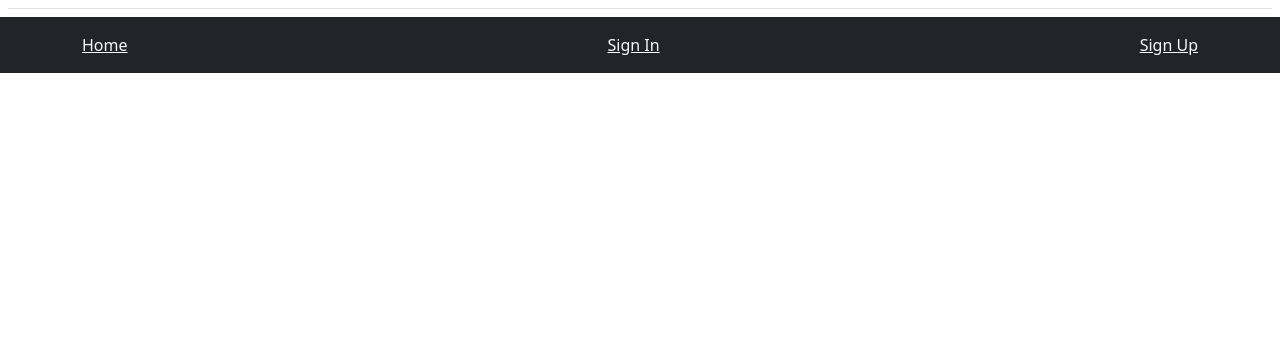
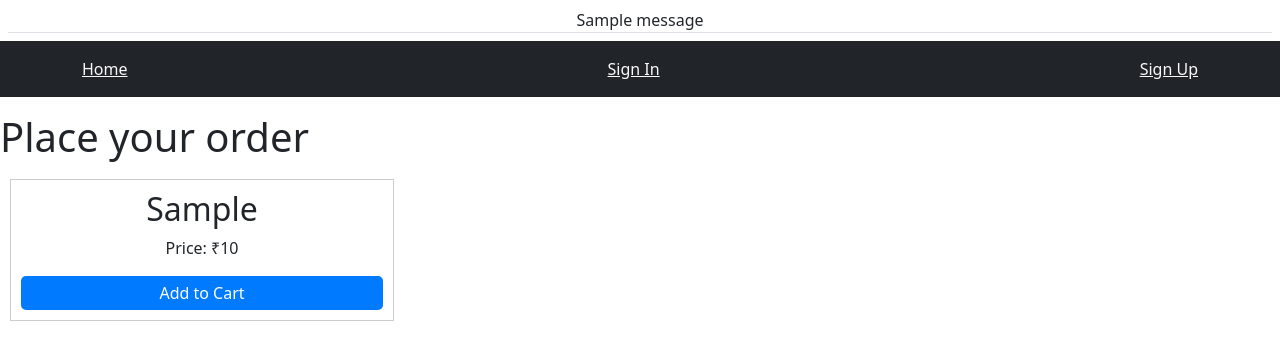
Before and after one commit to rishabh137/Django-Restaurant-App, a Django app: page / in a window 1280 px wide. Shown: the top 360 px of the page. Run offline with Django 5.2, Linux system fonts and the light colour scheme; tables that the repository leaves empty hold one stand-in row (values such as "Sample post"); one stand-in notice (Sample message) is shown.

Commit message:
Cart feature

```diff
--- a/requirements.txt
+++ b/requirements.txt
@@ -13,6 +13,7 @@ oauthlib==3.2.2
 psycopg==3.1.18
 pycparser==2.21
 PyJWT==2.8.0
+python-dotenv==1.0.1
 python3-openid==3.2.0
 requests==2.31.0
 requests-oauthlib==2.0.0
--- a/restr/admin.py
+++ b/restr/admin.py
@@ -1,6 +1,7 @@
 from django.contrib import admin
-from .models import Menu
+from .models import Menu, CartItem
 from django.contrib.auth.admin import UserAdmin
 from django.contrib.auth.models import User, Group
 
 admin.site.register(Menu)
+admin.site.register(CartItem)
--- a/restr/models.py
+++ b/restr/models.py
@@ -1,10 +1,21 @@
 from django.db import models
+from django.contrib.auth.models import User
 
 
 # Create your models here.
 class Menu(models.Model):
     item = models.CharField(max_length=200)
-    price = models.FloatField(max_length=100)
+    price = models.IntegerField(max_length=100)
 
     def __str__(self):
         return self.item
+
+
+class CartItem(models.Model):
+    product = models.ForeignKey(Menu, on_delete=models.CASCADE)
+    quantity = models.PositiveIntegerField(default=0)
+    user = models.ForeignKey(User, on_delete=models.CASCADE)
+    date_added = models.DateTimeField(auto_now_add=True)
+
+    def __str__(self):
+        return f"{self.quantity} x {self.product.item}"
--- a/restr/templates/restr/index.html
+++ b/restr/templates/restr/index.html
@@ -9,6 +9,43 @@
         .form-group {
             margin-top: 10px;
         }
+
+        .owner-login{
+            position: fixed;
+            bottom: 0;
+            color: white;
+            width: 100%;
+            text-align: center;
+            background: #212529;
+            padding: 10px 0;
+        }
+        .product-list {
+            display: flex;
+            flex-wrap: wrap;
+            justify-content: space-between;
+            list-style: none;
+            padding: 0;
+        }
+
+        .product-item {
+            flex: 1;
+            max-width: 30%;
+            margin: 10px;
+            border: 1px solid #ccc;
+            padding: 10px;
+            text-align: center;
+        }
+
+        .buy-now-button {
+            display: block;
+            margin-top: 10px;
+            background-color: #007bff;
+            color: #fff;
+            text-decoration: none;
+            padding: 5px 10px;
+            border-radius: 5px;
+        }
+
     </style>
     {% block extra_head %}
     {% endblock %}
@@ -20,7 +57,7 @@
     {% if messages %}
     <div class="p-2">
         {% for message in messages %}
-        <div class="text-center border-bottom">{{message.name}}</div>
+            <div class="text-center border-bottom">{{message}}</div>
         {% endfor %}
     </div>
     {% endif %}
@@ -30,10 +67,10 @@
             <div><a class="text-light" href="/">Home</a></div>
             {% if user.is_authenticated %}
             <!-- <div><a class="text-light" href="{% url 'account_email' %}">Change E-mail</a></div> -->
-            <div><a class="text-light" href="{% url 'account_logout' %}">Sign Out</a></div>
+                <div><a class="text-light" href="{% url 'account_logout' %}">Sign Out</a></div>
             {% else %}
-            <div><a class="text-light" href="{% url 'account_login' %}">Sign In</a></div>
-            <div><a class="text-light" href="{% url 'account_signup' %}">Sign Up</a></div>
+                <div><a class="text-light" href="{% url 'account_login' %}">Sign In</a></div>
+                <div><a class="text-light" href="{% url 'account_signup' %}">Sign Up</a></div>
             {% endif %}
         </div>
     </div>
@@ -43,6 +80,32 @@
     {% block extra_body %}
     {% endblock %}
 
+        <h1>Place your order</h1>
+        <ul class="product-list">
+            {% for menu in menus %}
+                <li class="product-item">
+                    {% comment %} <img src="{{ product.image.url }}" alt="{{ menu.item }}" width="200" height="150"> {% endcomment %}
+                    <h2>{{ menu.item }}</h2>
+                    <p>Price: ₹{{ menu.price }}</p>
+                    {% comment %} <a href="#" class="buy-now-button">Buy Now</a> {% endcomment %}
+                    {% if user.is_authenticated %}
+                        <a class="buy-now-button" href="{% url 'restr:add_to_cart' menu.id %}">Add to Cart</a>
+                    {%else%}
+                        <a class="buy-now-button" href="{% url 'account_login' %}">Add to Cart</a>
+                    {%endif%}
+
+                </li>
+            {%endfor%}
+        </ul>
+
+    {% if not messages %}
+        <div class="owner">
+            <span class="owner-login">
+                <p>Join with us <a class="text-light" href="/login">Sign In</a></p>
+            </span>
+        </div>
+    {% endif %}
+
     <script src="https://cdn.jsdelivr.net/npm/bootstrap@5.0.1/dist/js/bootstrap.bundle.min.js"
         integrity="sha384-gtEjrD/SeCtmISkJkNUaaKMoLD0//ElJ19smozuHV6z3Iehds+3Ulb9Bn9Plx0x4"
         crossorigin="anonymous"></script>
--- a/restr/urls.py
+++ b/restr/urls.py
@@ -25,4 +25,7 @@ urlpatterns = [
     path("register", views.registerPage, name="register"),
     path("login", views.loginPage, name="login"),
     path("logout", views.logoutUser, name="logout"),
+    path("cart/", views.view_cart, name="view_cart"),
+    path("add/<int:product_id>/", views.add_to_cart, name="add_to_cart"),
+    path("remove/<int:item_id>/", views.remove_from_cart, name="remove_from_cart"),
 ]
--- a/restr/views.py
+++ b/restr/views.py
@@ -19,10 +19,13 @@ from .forms import CreateUserForm
 # for importing decorators from decorators.py file and using above the loginPage() function
 from .decorators import unauthenticated_user
 
+from .models import Menu, CartItem
+
 
 # Create your views here.
 def index(request):
-    return render(request, "restr/index.html")
+    menus = Menu.objects.all()
+    return render(request, "restr/index.html", {"menus": menus})
 
 
 # def userRegister(request):
@@ -46,7 +49,7 @@ def registerPage(request):
             messages.success(
                 request, "Account created successfully for " + user.username
             )
-            return HttpResponseRedirect(reverse("restr:ownerLogin"))
+            return HttpResponseRedirect(reverse("restr:login"))
 
     context = {"form": form}
 
@@ -75,3 +78,31 @@ def loginPage(request):
 def logoutUser(request):
     logout(request)
     return render(request, "restr/ownerLogin.html")
+
+
+# Cart
+def view_cart(request):
+    cart_items = CartItem.objects.filter(user=request.user)
+    total_price = sum(item.product.price * item.quantity for item in cart_items)
+    return render(
+        request,
+        "restr/cart.html",
+        {"cart_items": cart_items, "total_price": total_price},
+    )
+
+
+def add_to_cart(request, product_id):
+    product = Menu.objects.get(id=product_id)
+    cart_item, created = CartItem.objects.get_or_create(
+        product=product, user=request.user
+    )
+    cart_item.quantity += 1
+    cart_item.save()
+    return HttpResponseRedirect(reverse("restr:view_cart"))
+    # return redirect("restr:view_cart")
+
+
+def remove_from_cart(request, item_id):
+    cart_item = CartItem.objects.get(id=item_id)
+    cart_item.delete()
+    return redirect("restr:view_cart")
```
Also changed, not shown: restaurant/settings.py (+6 -2 lines), restr/templates/restr/cart.html (added, +67 -0 lines), restr/migrations/0008_cartitem.py (added), restr/migrations/0009_alter_menu_price.py (added).
